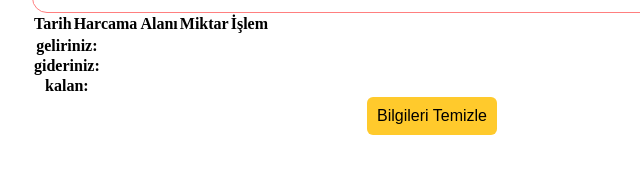
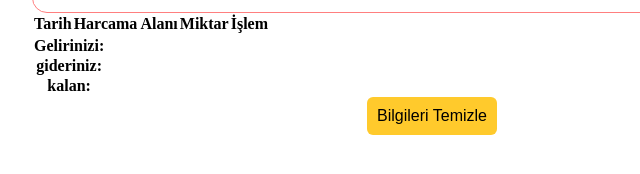
Before and after one commit to haliilozz/PORTFOL-O-BU-LD-NG, a plain HTML site: page index.html in a window 1280 px wide. Shown: the part 458-632 px from the top of the page, 208-848 px from the left. Drawn offline with Linux system fonts and the light colour scheme.

Commit message:
CONTİNUE

```diff
--- a/index.html
+++ b/index.html
@@ -71,7 +71,7 @@
       <table id="sonuc-tablosu">
         <tbody class="text-end">
           <tr>
-            <th>geliriniz:</th>
+            <th>Gelirinizi:</th>
             <td id="geliriniz"></td>
           </tr>
           <tr>
```
